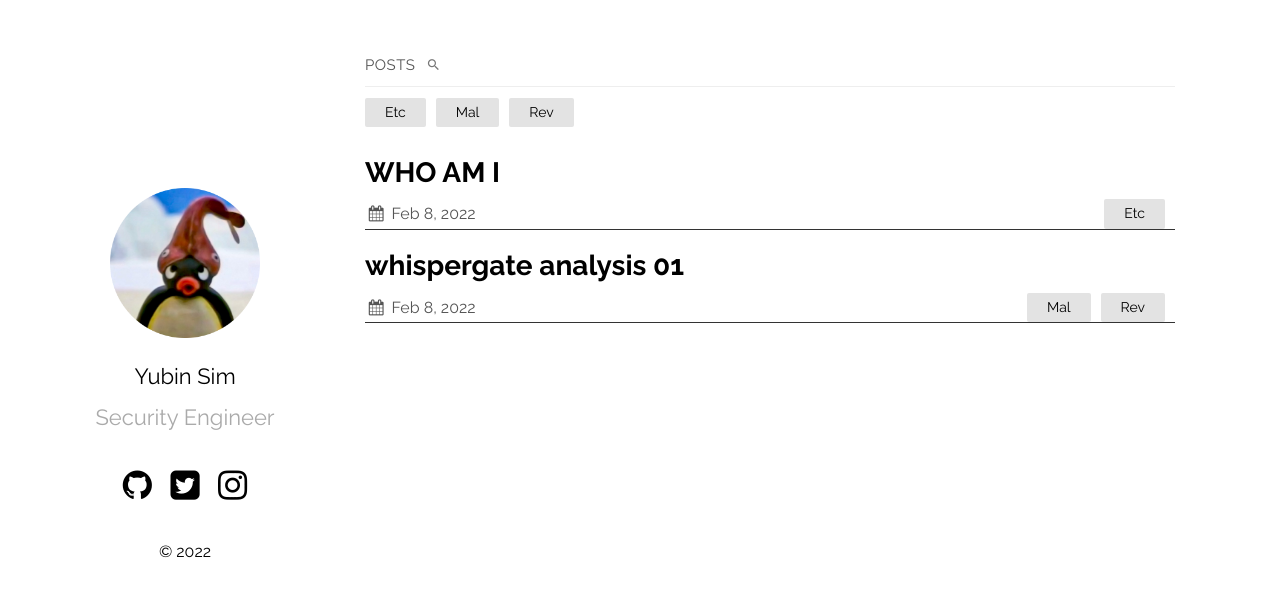
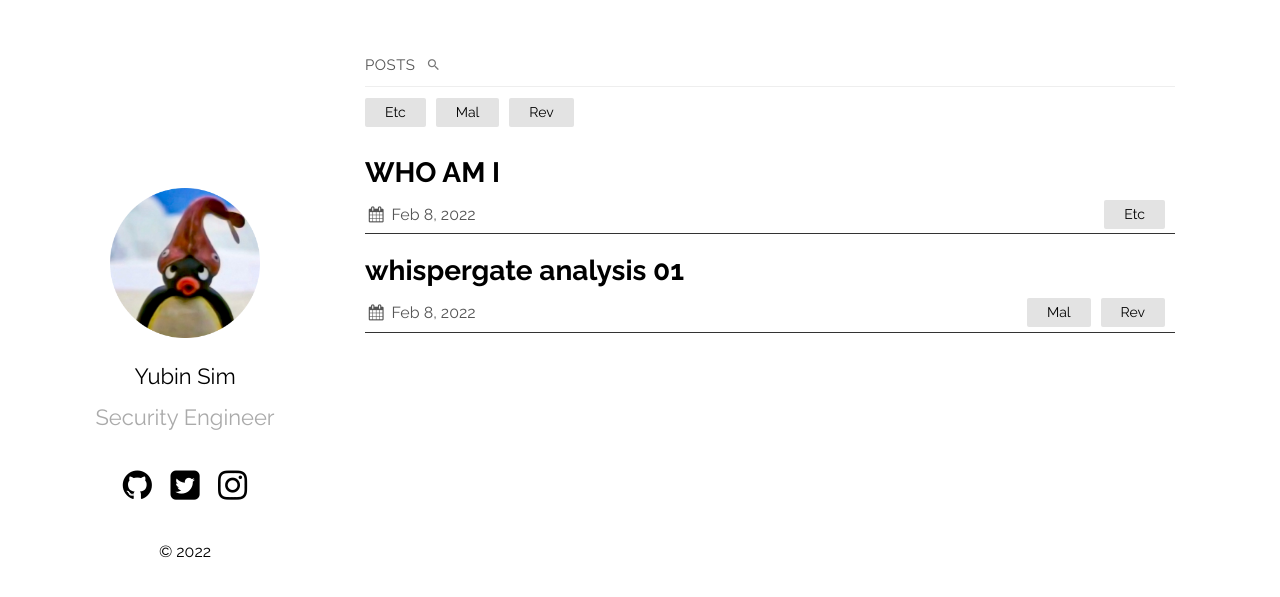
Before and after one commit to usrbin-sim/-usrbin-sim.github.io, a Jekyll site: the page built from index.md, in a window 1280 px wide. Shown: the top 597 px of the page. Built offline with Jekyll 4.4.1, drawn with Linux system fonts in a browser that asks for light colours.

Commit message:
Modify underline func

```diff
--- a/_layouts/category.html
+++ b/_layouts/category.html
@@ -73,6 +73,8 @@ layout: default
       </ul>
       {%- endif -%}
     </div>
+    <div class="post-underline">
+    </div>
     <!-- 미리보기-->
     <!-- <div class="post">
       {%- if site.show_excerpts -%}
--- a/_layouts/home.html
+++ b/_layouts/home.html
@@ -75,6 +75,8 @@ layout: default
           </ul>
           {%- endif -%}
         </div>
+        <div class="post-underline">
+        </div>
         <!-- 미리보기 -->
         <!-- <div class="post">
           {%- if site.show_excerpts -%}
--- a/_sass/dark.scss
+++ b/_sass/dark.scss
@@ -63,7 +63,6 @@
 	}
 
 	.posts-labelgroup {
-
 		border-bottom: 1px solid #333;
 		.search-results {
 			background-color: #333;
--- a/_sass/plain.scss
+++ b/_sass/plain.scss
@@ -205,7 +205,6 @@ main {
   min-width: 150px;
 }
 .post-meta {
-  border-bottom: 1px solid #333;
   display: flex;
   justify-content: space-between;
   align-items: center;
@@ -218,6 +217,12 @@ main {
     }
   }
 }
+
+.post-underline {
+  height: 5px;
+  border-bottom: 1px solid #333;
+}
+
 .post-link {
   text-decoration: none;
 }
```
